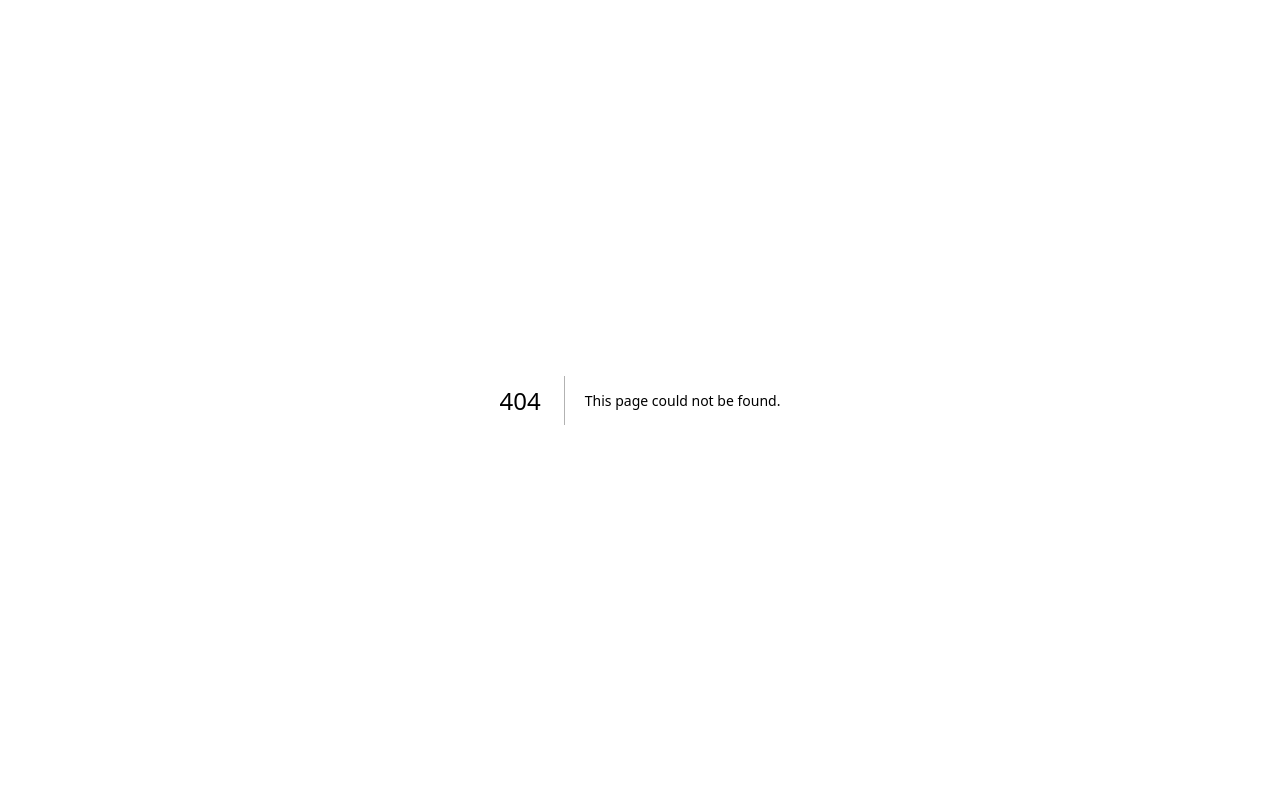
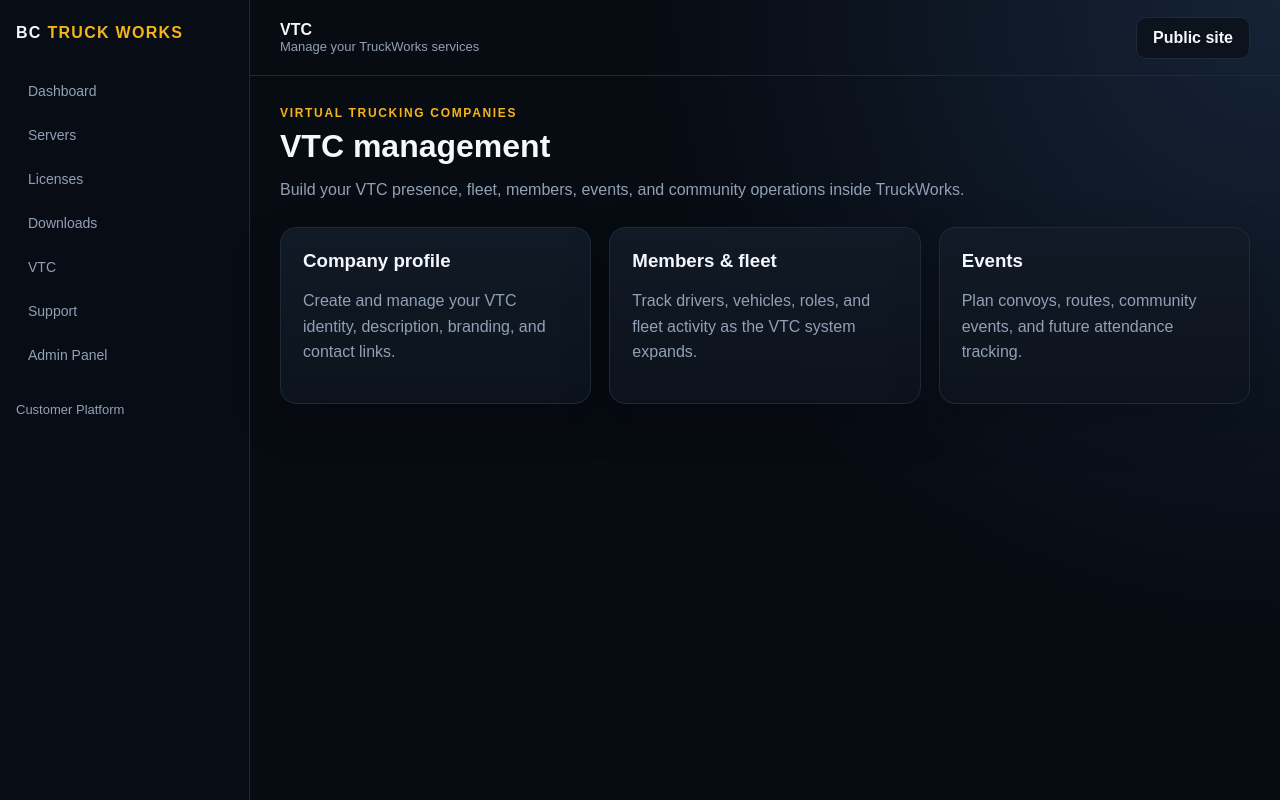
Before and after one commit to dospatch/truckWorks, a Next.js app in the folder apps/web/: page /dashboard/vtc in a window 1280 px wide. Before the commit this address had no page. Built offline with nearby package versions, Linux system fonts and the light colour scheme.

Commit message:
feat(web): add VTC dashboard

```diff
--- /dev/null
+++ b/apps/web/app/dashboard/vtc/page.tsx
@@ -0,0 +1,8 @@
+import { DashboardShell } from "../../components/DashboardShell";
+
+export default function VtcPage() {
+  return <DashboardShell title="VTC">
+    <div className="section-title"><div className="eyebrow">Virtual Trucking Companies</div><h2>VTC management</h2><p>Build your VTC presence, fleet, members, events, and community operations inside TruckWorks.</p></div>
+    <div className="grid three"><article className="card"><h3>Company profile</h3><p>Create and manage your VTC identity, description, branding, and contact links.</p></article><article className="card"><h3>Members & fleet</h3><p>Track drivers, vehicles, roles, and fleet activity as the VTC system expands.</p></article><article className="card"><h3>Events</h3><p>Plan convoys, routes, community events, and future attendance tracking.</p></article></div>
+  </DashboardShell>;
+}
```
